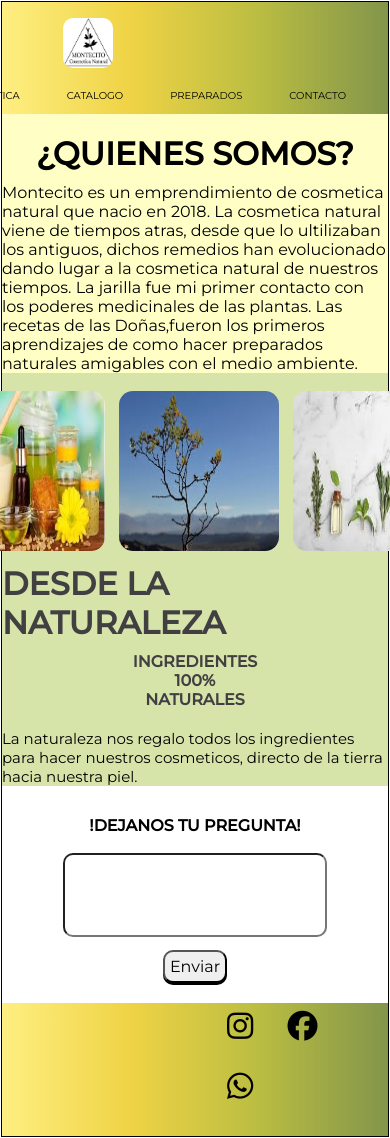
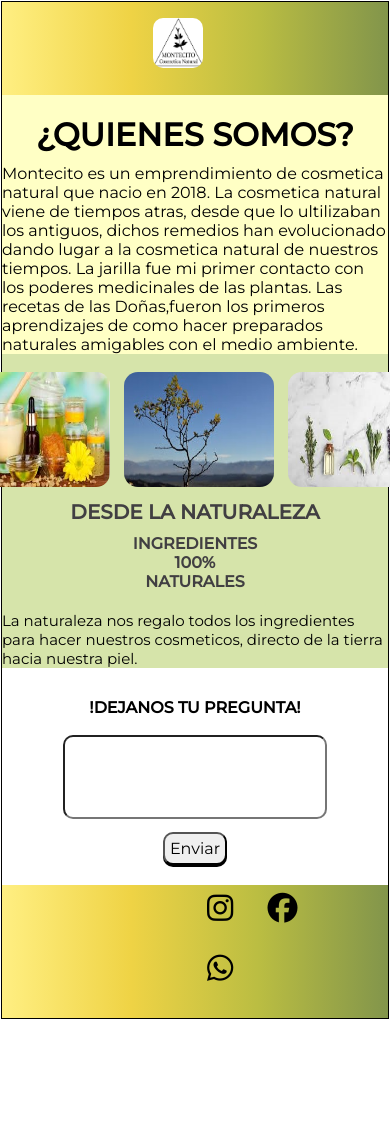
Before and after one commit to valebuttini/proyecto-valentin-buttini-1, a plain HTML site: page index.html in a window 390 px wide. Shown: the top 1138 px of the page. After the commit the page ends 1020 px from the top, so only its background shows below. Drawn offline with Linux system fonts and the light colour scheme.

Commit message:
hice responsive todo el index

```diff
--- a/css/style.css
+++ b/css/style.css
@@ -468,18 +468,16 @@ header {
 /* responsive desing media query mobile last*/
 @media (max-width: 600px) {
   .navegador li a {
-    font-size: 10px;
-    margin-right: 25px;
-    padding: 1px;
+    display: none;
   }
   .logo {
     width: 50px;
     height: 50px;
-    transform: translateX(60px);
+    transform: translateX(150px);
   }
   .imagenIndex {
-    height: 160px;
-    width: 160px;
+    height: 115px;
+    width: 110px;
     padding: 3px;
     border-radius: 17px;
     margin-top: 15px;
@@ -487,7 +485,7 @@ header {
   }
   .redes {
     display: inline-block;
-    margin-left: 190px;
+    margin-left: 95px;
     margin-top: -27px;
     padding: 20px;
   }
@@ -505,6 +503,9 @@ header {
     color: black;
     font-size: 15px;
     max-width: 400px;
+  }
+  .seccionSegunda section h2{
+    font-size: 20px;
   }
   /* responsive desing media query mobile last biocosmetica 600px ***************************************************** */
   .imagenesBiocosmetica2 {
@@ -580,3 +581,14 @@ header {
     margin: -31px -28px 28px 38px;
   }
 }
+@media (max-width: 900px){
+  .imagenIndex{
+    width: 150px;
+  }
+  .navegador li a{
+    font-size: 10px;
+  }
+  .redes {
+    margin-left: 170px;
+  }
+}
```
